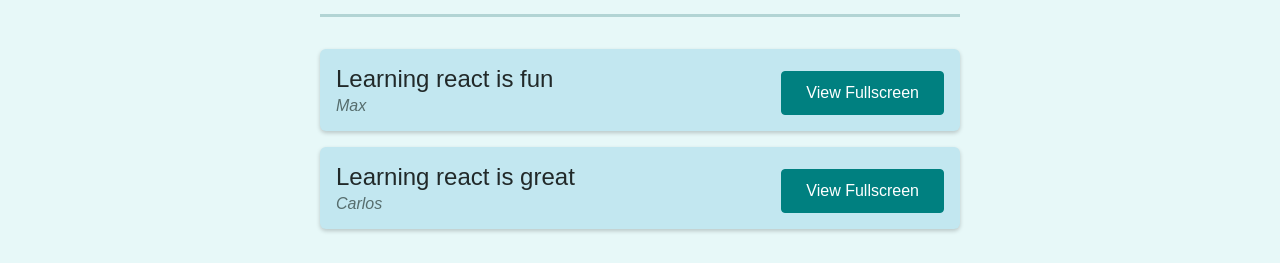
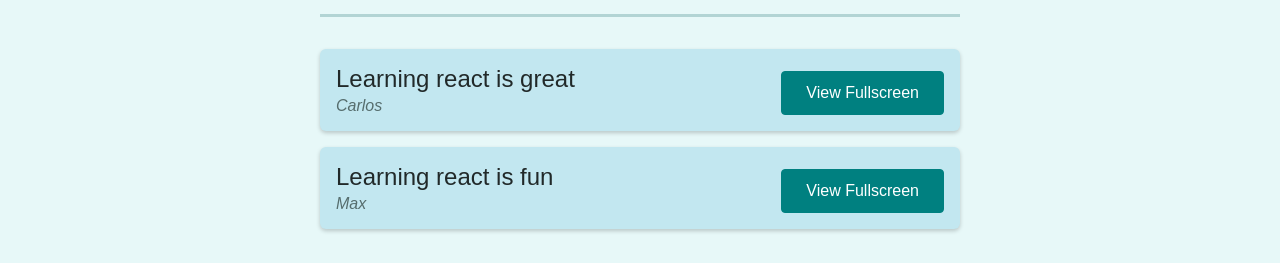
Before and after one commit to mostlyclicks/router-project, a React (Create React App) app: page /quotes in a window 1280 px wide. Shown: the part 224-487 px from the top of the page. Built offline with nearby package versions, Linux system fonts and the light colour scheme.

Commit message:
add sortQuotes function

```diff
--- a/src/components/quotes/QuoteList.js
+++ b/src/components/quotes/QuoteList.js
@@ -3,6 +3,16 @@ import { useHistory, useLocation } from 'react-router-dom'
 
 import QuoteItem from './QuoteItem';
 import classes from './QuoteList.module.css';
+
+const sortQuotes = (quotes, ascending) => {
+  return quotes.sort((quoteA, quoteB) => {
+    if (ascending) {
+      return quoteA.id > quoteB.id ? 1 : -1;
+    } else {
+      return quoteA.id < quoteB.id ? 1 : -1;
+    }
+  });
+};
 
 const QuoteList = (props) => {
   const history = useHistory()
@@ -13,6 +23,8 @@ const QuoteList = (props) => {
   const queryParams = new URLSearchParams(location.search)
 
   const isSortingAscending = queryParams.get('sort') === 'asc'
+
+  const sortedQuotes = sortQuotes(props.quotes, isSortingAscending)
 
   const changeSortingHandler = () => {
     history.push('/quotes?sort=' + (isSortingAscending ? 'desc' : 'asc'))
@@ -25,7 +37,7 @@ const QuoteList = (props) => {
         <button onClick={changeSortingHandler}>Sort {isSortingAscending ? 'Descending' : 'Ascending'}</button>
       </div>
       <ul className={classes.list}>
-        {props.quotes.map((quote) => (
+        {sortedQuotes.map((quote) => (
           <QuoteItem
             key={quote.id}
             id={quote.id}
```
Also changed, not shown: 1 other file (tests, documents, lock files or other folders).
